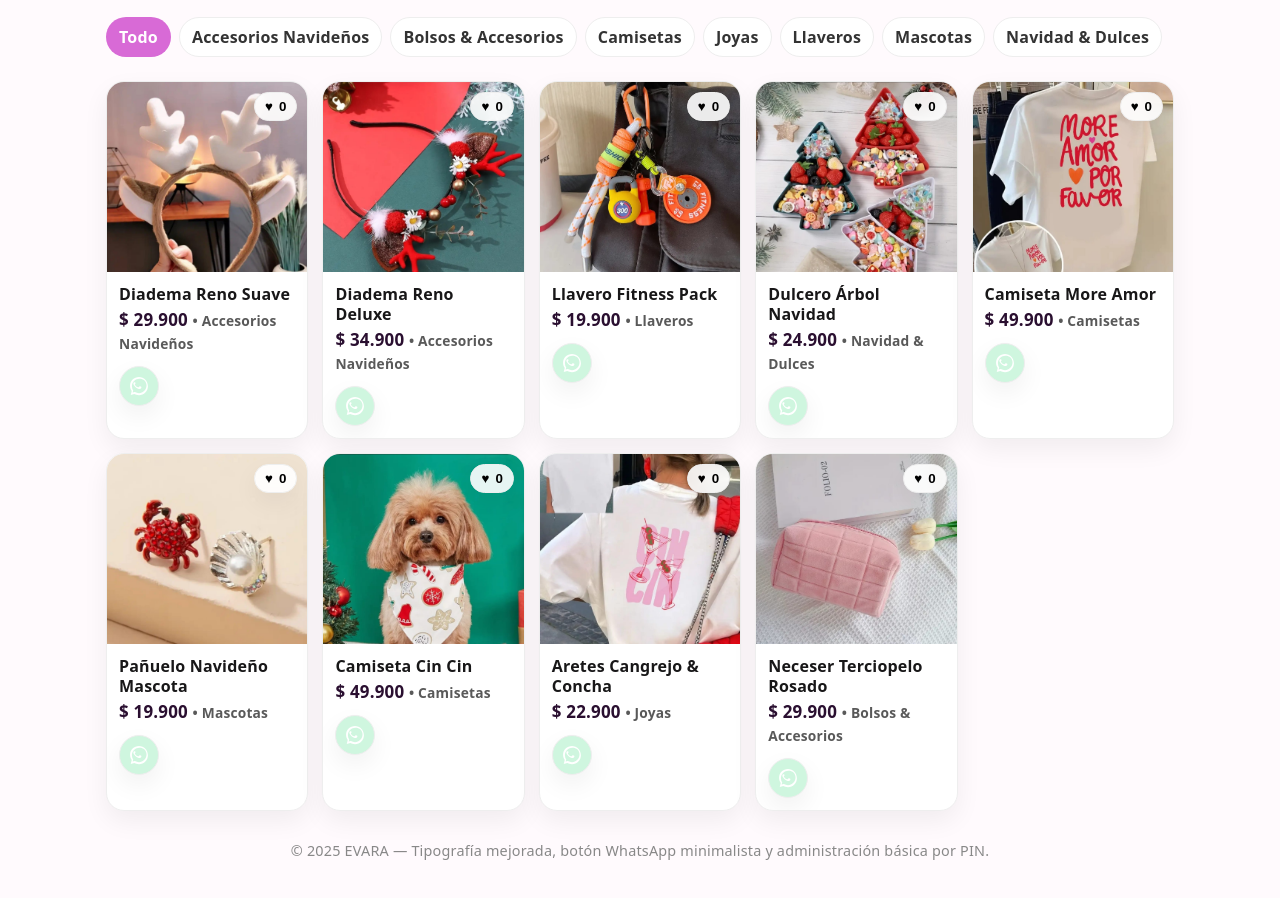
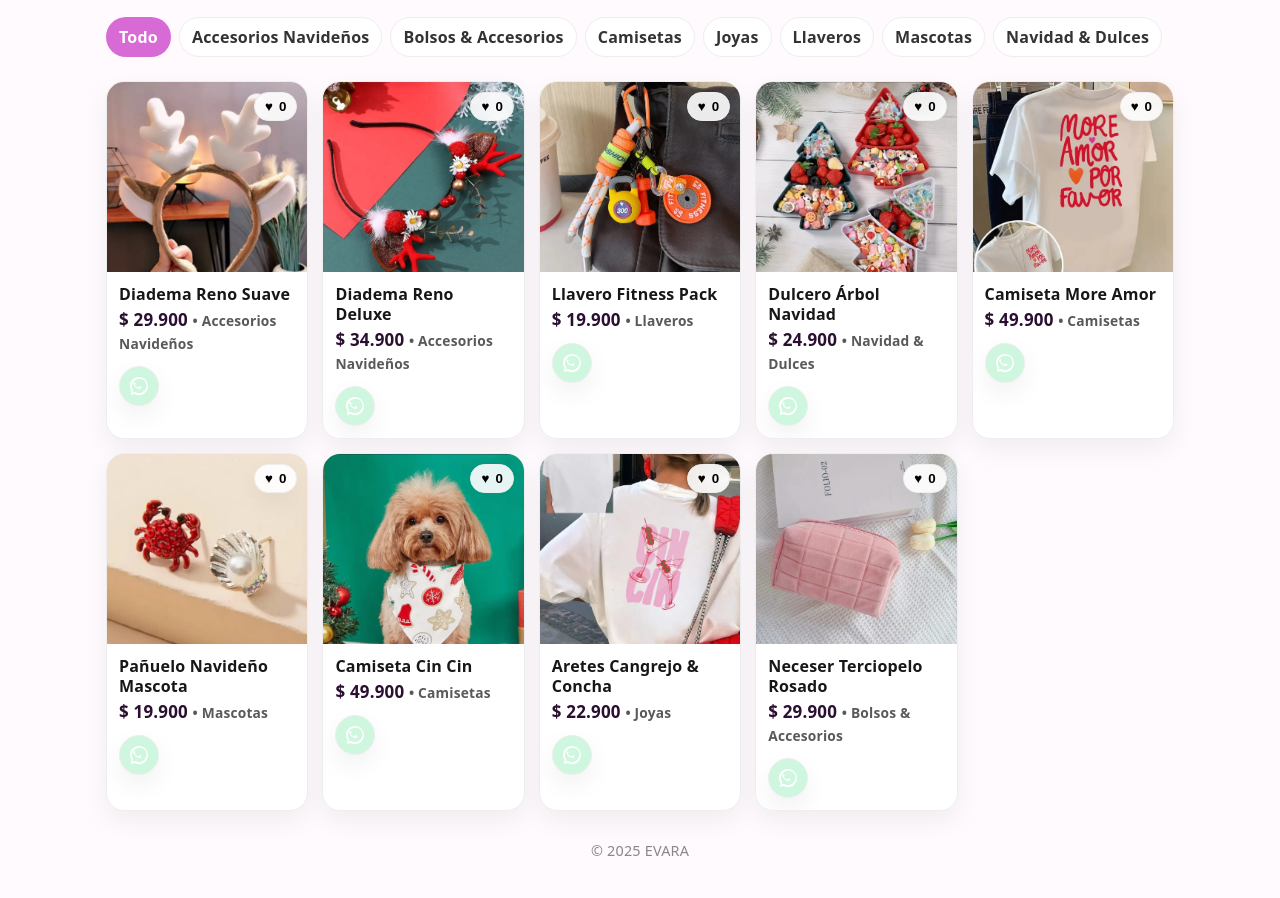
Before and after one commit to franz4129/evara-market, a plain HTML site: page index.html in a window 1280 px wide. Shown: the part 144-1042 px from the top of the page. Drawn offline with Linux system fonts and the light colour scheme.

Commit message:
Add files via upload

```diff
--- a/index.html
+++ b/index.html
@@ -110,7 +110,7 @@
 
     <section class="grid" id="grid"></section>
 
-    <footer>© 2025 EVARA — Tipografía mejorada, botón WhatsApp minimalista y administración básica por PIN.</footer>
+    <footer>© 2025 EVARA </footer>
   </div>
 
   <!-- Admin PIN modal -->
```
